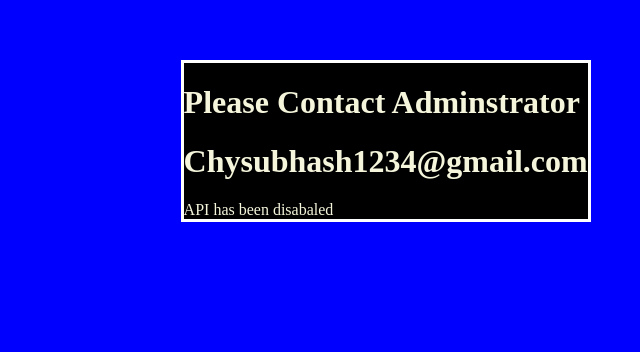
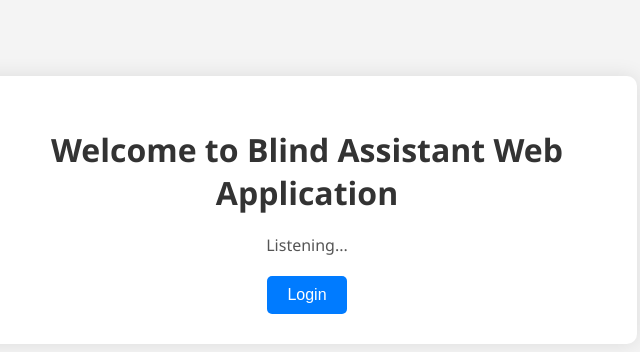
Before and after one commit to su690/BLIND_ASSIT, a website: page index.html in a window 1280 px wide. Shown: the part 190-542 px from the top of the page, without its empty margins (333-973 px from the left). Drawn offline with Linux system fonts and the light colour scheme.

Commit message:
Update index.html

```diff
--- a/index.html
+++ b/index.html
@@ -3,28 +3,119 @@
 <head>
     <meta charset="UTF-8">
     <meta name="viewport" content="width=device-width, initial-scale=1.0">
-    <title>Document</title>
+    <title>Welcome and Speech to Text</title>
+    <style>
+        body {
+            font-family: 'Segoe UI', Tahoma, Geneva, Verdana, sans-serif;
+            background-color: #f4f4f4;
+            margin: 0;
+            padding: 0;
+            display: flex;
+            justify-content: center;
+            align-items: center;
+            min-height: 100vh;
+        }
+        .container {
+            max-width: 600px;
+            padding: 30px;
+            background-color: #fff;
+            border-radius: 10px;
+            box-shadow: 0px 0px 20px rgba(0, 0, 0, 0.1);
+            text-align: center;
+            animation: fadeIn 1s ease;
+        }
+        h1 {
+            color: #333;
+            margin-bottom: 20px;
+            font-weight: bold;
+        }
+        p {
+            margin-bottom: 20px;
+            color: #555;
+        }
+        button {
+            padding: 10px 20px;
+            border: none;
+            border-radius: 5px;
+            background-color: #007bff;
+            color: #fff;
+            font-size: 16px;
+            cursor: pointer;
+            transition: background-color 0.3s ease;
+        }
+        button:hover {
+            background-color: #0056b3;
+        }
+        @keyframes fadeIn {
+            from {
+                opacity: 0;
+                transform: translateY(-20px);
+            }
+            to {
+                opacity: 1;
+                transform: translateY(0);
+            }
+        }
+    </style>
+</head>
+<body>
+    <div class="container">
+        <h1 id="welcomeMsg">Welcome to Blind Assistant Web Application</h1>
+        <p id="userSpeech">Listening...</p>
+        <button id="nextPageBtn">Login</button>
+    </div>
 
-</head>
-<style>
-body{
-    background-color: blue;
-    color: beige;
-}
-.main{
-    border: solid white;
-    height: fit-content;
-    width: fit-content;
-    margin-top: 250px;
-    margin-left: 40%;
-    background-color: black;
-}
-</style>
-<body>
-    <div class="main">
-    <h1>Please Contact Adminstrator</h1>
-    <h1>Chysubhash1234@gmail.com</h1>
-    API has been disabaled
-</div>
+    <script>
+        var welcomeSpoken = false; // Flag to track if welcome message has been spoken
+
+        function speakWelcome() {
+            var msg = new SpeechSynthesisUtterance();
+            msg.text = "Welcome to Blind Assistant Web Application. Please provide your username and password";
+            msg.onend = function(event) {
+                welcomeSpoken = true; // Update flag
+                listenUserSpeech(); // Start listening to user's speech
+            };
+            window.speechSynthesis.speak(msg);
+        }
+
+        function listenUserSpeech() {
+            var recognition = new webkitSpeechRecognition(); // For Chrome
+            recognition.lang = 'en-US';
+
+            recognition.onresult = function(event) {
+                var userSpeech = event.results[0][0].transcript;
+                document.getElementById('userSpeech').textContent = userSpeech;
+
+                // Check if the user's speech contains a name
+                var nameRegex = /(?:my name is|I am|I'm) (\w+)/i;
+                var match = userSpeech.match(nameRegex);
+                if (match && match[1]) {
+                    var username = match[1];
+                    document.getElementById('welcomeMsg').textContent = "Welcome, " + username + "!";
+                }
+            };
+
+            recognition.start();
+            document.getElementById('userSpeech').textContent = "Listening...";
+        }
+
+        function nextPage() {
+            window.location.href = 'page1.html'; // Redirect to the next page
+        }
+
+        window.onload = function() {
+            speakWelcome(); // Speak welcome message
+
+            // Listen for Enter key press on the document
+            document.addEventListener('keydown', function(event) {
+                if (event.key === 'Enter') {
+                    nextPage(); // Call nextPage function on Enter key press
+                }
+            });
+
+            // Handle click event for the button
+            document.getElementById('nextPageBtn').addEventListener('click', nextPage);
+        };
+    </script>
 </body>
 </html>
```
